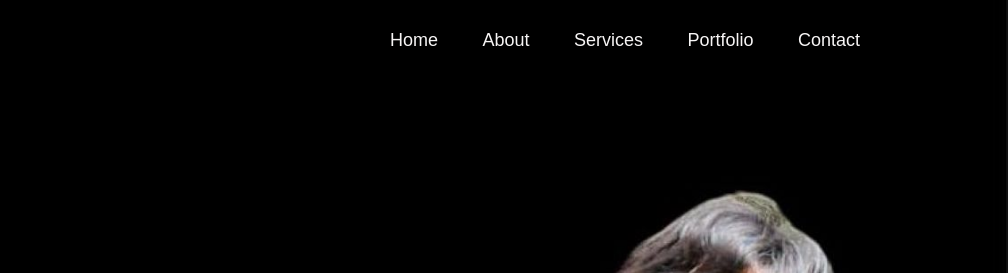
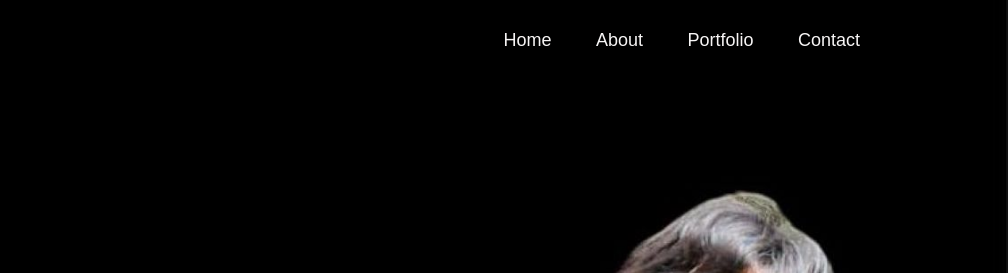
Before and after one commit to IT22914200/portfolio, a plain HTML site: page index.html in a window 1280 px wide. Shown: the top 273 px of the page, 272-1280 px from the left. Drawn offline with Linux system fonts and the light colour scheme.

Commit message:
Update index.html

```diff
--- a/index.html
+++ b/index.html
@@ -15,7 +15,6 @@
         <ul>
             <li><a href="#Home">Home</a></li>
             <li><a href="#About">About</a></li>
-            <li><a href="#Services">Services</a></li>
             <li><a href="#Portfolio">Portfolio</a></li>
             <li><a href="#Contact">Contact</a></li>
         </ul>
```
